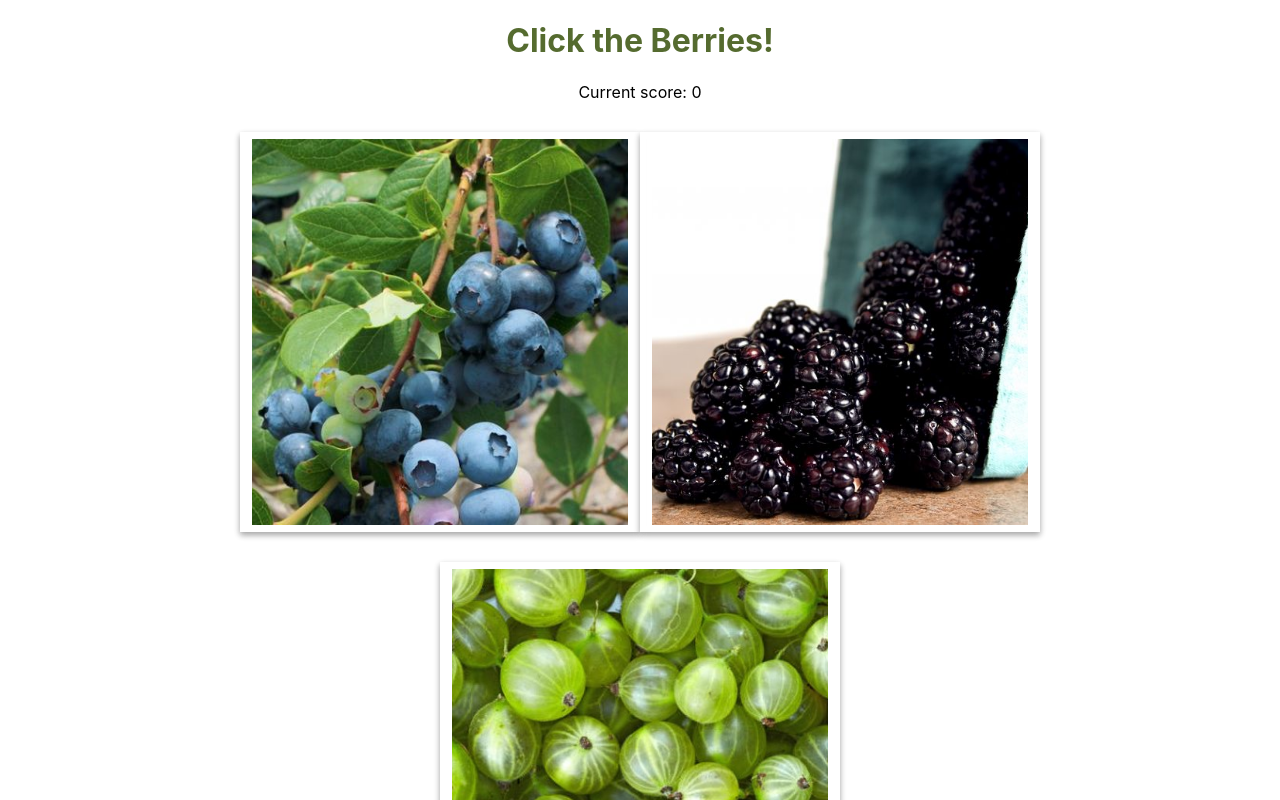
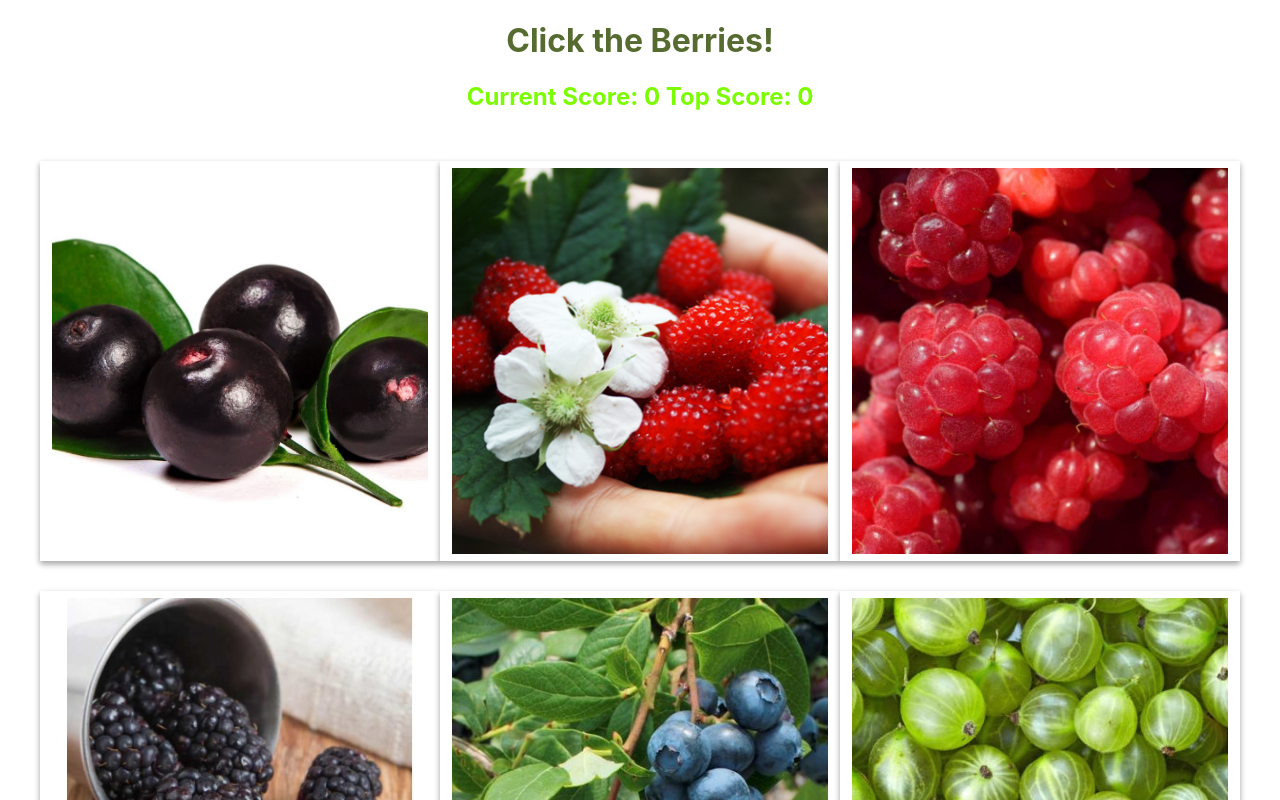
Before and after one commit to nickpreston24/mem-berries, a React (Create React App) app: page / in a window 1280 px wide. Shown: the top 800 px of the page. Built offline with nearby package versions, Linux system fonts and the light colour scheme.

Commit message:
Added game reset; Need to fix smart rows

```diff
--- a/src/components/Board/Board.js
+++ b/src/components/Board/Board.js
@@ -1,31 +1,44 @@
 import React, { Component } from 'react';
 import Card from '../Card/Card';
 import { BoardGenerator } from '../../BoardGenerator';
-const {shuffle} = require('../utils.js');
+import './style.css';
 
+const { shuffle } = require('../utils.js');
 const MAX_COLUMNS = 3;
 
 export class Board extends Component {
 
     constructor(props) {
         super(props);
-        let generator = props.generator || new BoardGenerator();
+        this.generator = props.generator || new BoardGenerator();
         this.state = {
-            generator,
             score: 0,
-            cards: generator.makeBoard()
+            topScore: 0,
+            cards: this.generator.makeBoard()
         };
+
+        shuffle(this.state.cards);
+    }
+
+    reset() {
+        console.log('resetting game!');
+        this.setState({score:0, cards: this.generator.makeBoard()})
+        shuffle(this.state.cards);
     }
 
     onClick(index) {
 
         let current = this.state.cards[index];
-        let {points, image} = current;
+        let {points} = current;
 
         if(current.visited)
         {
-            // alert('GAME OVER');
-            this.setState({score : 0})
+            let newScore = this.state.score;
+            if(newScore > this.state.topScore || 0)
+                this.setState({topScore: newScore});
+            this.setState({score: 0});
+            this.reset();
+            return;
         }
 
         current.visited = true;
@@ -33,22 +46,18 @@ export class Board extends Component {
         this.setState(state=>
         {
             const list = state.cards;
-            list[index] = current;
+            state.score = state.score + points;
             return {list}
         });
 
-        this.setState({
-            score: this.state.score + points,
-            cards: shuffle(this.state.cards)
-        })
+        shuffle(this.state.cards);
 
-        console.log('updated state: ', this.state.cards);
-        console.log('total visited: ', this.state.cards.filter(c=>c.visited).length)
+        let visited = this.state.cards.filter(c=>c.visited).length;
+        console.log('total visited: ', visited)
     }
 
     renderSquare(index, card) {
         let image = card.image;
-        console.log('i:', index)
         return <Card
             image={image}
             value={index}
@@ -58,12 +67,9 @@ export class Board extends Component {
     }
 
     render() {
-
-        const status = `Current score: ${this.state.score}`;
-
         return (
         <div>
-            <div className="status">{status}</div>
+            <h2 className="status">{`Current Score: ${this.state.score}\n Top Score: ${this.state.topScore}`}</h2>
             {this.arrangeTiles()}
         </div>);
     }
@@ -72,13 +78,14 @@ export class Board extends Component {
         const ROWS = Math.floor(this.state.cards.length / MAX_COLUMNS); //todo: figure out a smart way to get the number of rows w/o going over, i.e. 8 means 3 rows just like 9.
         console.log('max rows allowed: ', ROWS);
         return this.state.cards.map((card, index) => {
-            let makeNewRow = index % ROWS + 1;
-            console.info('make new row?', makeNewRow);
-            return (makeNewRow === ROWS) ?
-                <div key={index} className="board-row">
-                    {this.renderSquare(index, card)}
-                </div>
-                : this.renderSquare(index, card);
+            return this.renderSquare(index, card);
+            // let makeNewRow = index % ROWS + 1;
+            // console.info('make new row?', makeNewRow);
+            // return (index % ROWS == 0) ?
+            //     <div key={index} className="board-row">
+            //         {this.renderSquare(index, card)}
+            //     </div>
+            //     : this.renderSquare(index, card);
         });
     }
 }
```
